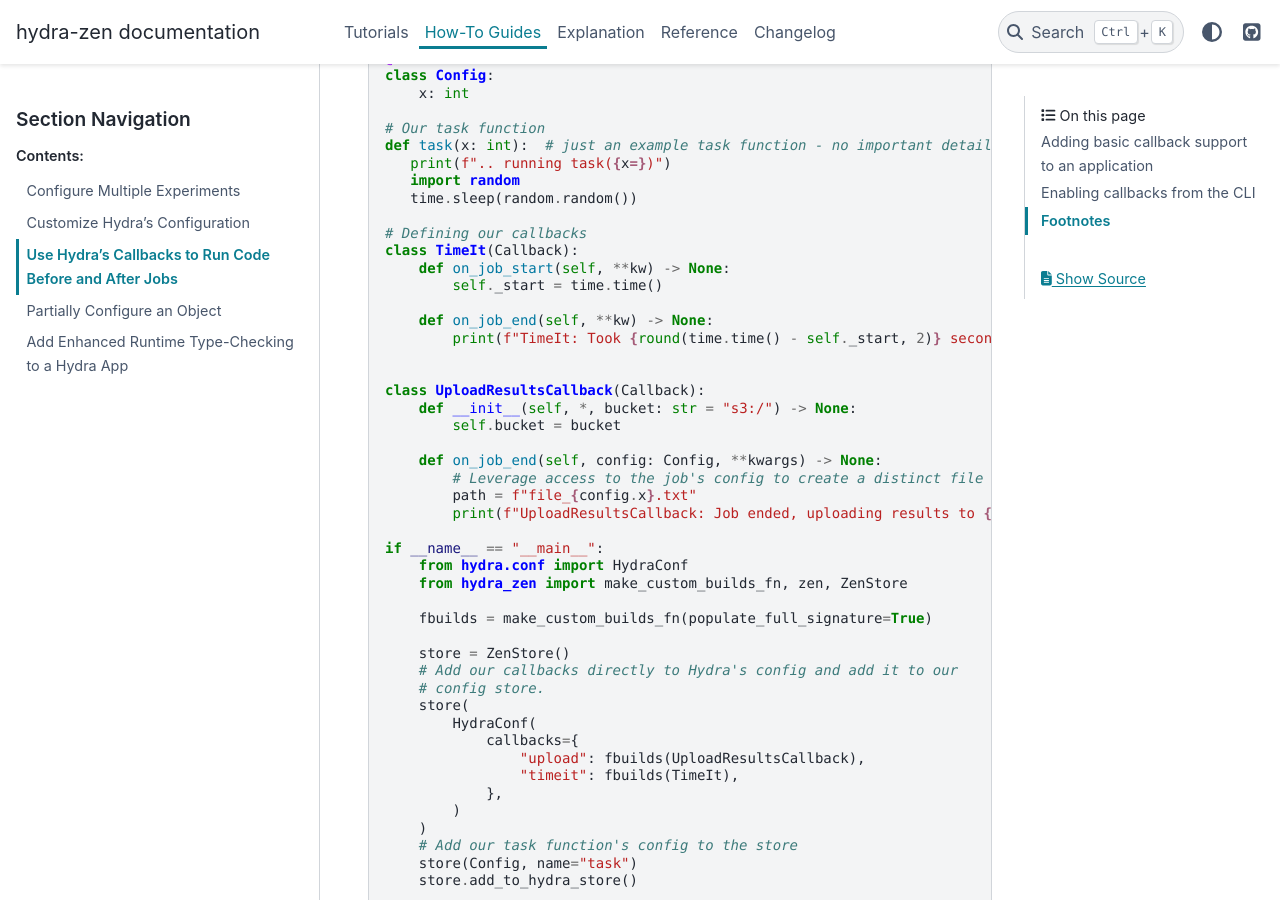
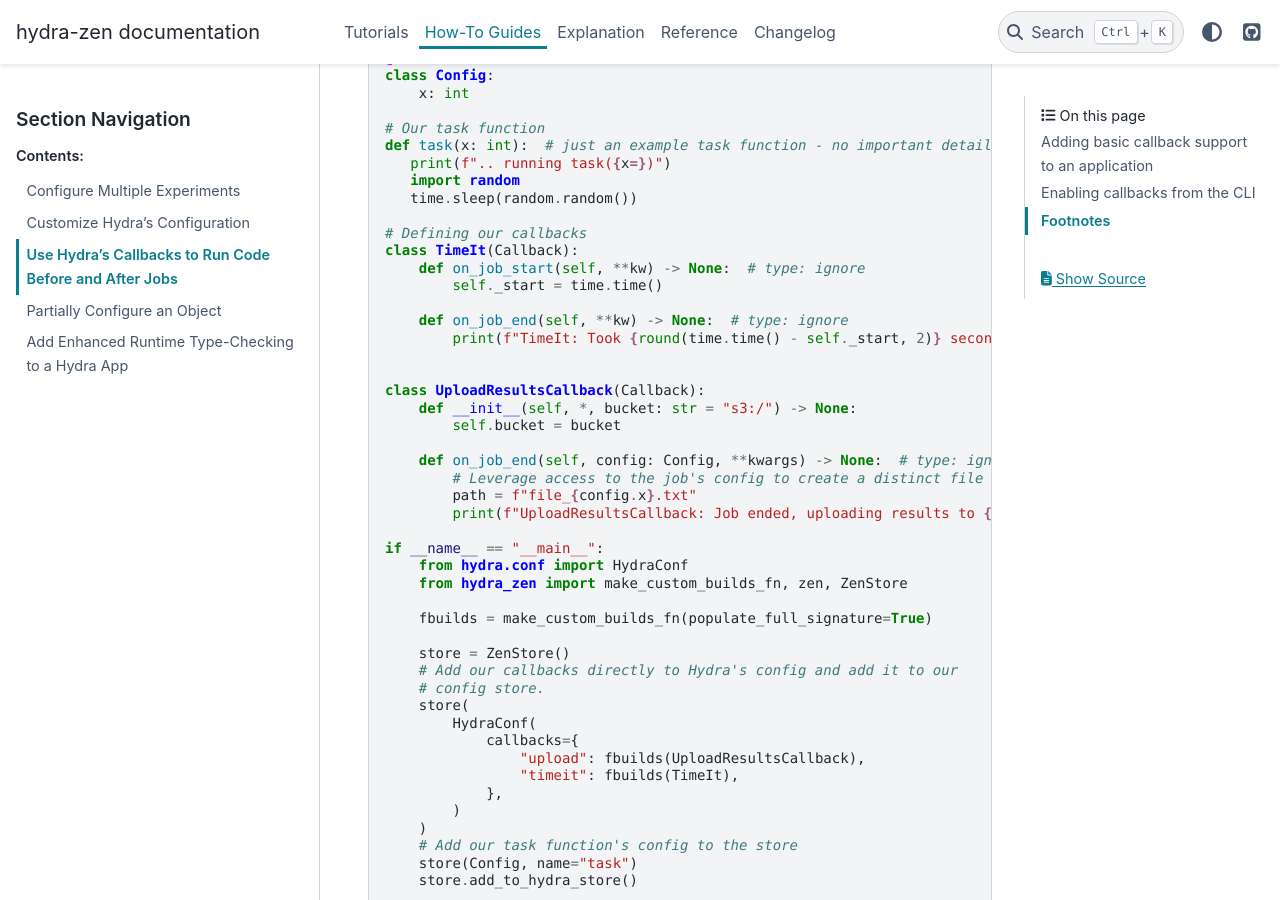
Before and after one commit to mit-ll-responsible-ai/hydra-zen, a Sphinx documentation site: the page built from docs/source/how_to/use_callbacks.rst, in a window 1280 px wide and 900 px high, scrolled down 844 px. Built offline with Sphinx 7.4.7 and the PyData theme 0.15.4, drawn with Linux system fonts in a browser that asks for light colours; the version number could not be read and is left out.

Commit message:
pyright compat

```diff
--- a/docs/source/how_to/use_callbacks.rst
+++ b/docs/source/how_to/use_callbacks.rst
@@ -44,10 +44,10 @@ add them to :ref:`Hydra's config <HydraConf>`.
 
    # Defining our callbacks
    class TimeIt(Callback):
-       def on_job_start(self, **kw) -> None:
+       def on_job_start(self, **kw) -> None:  # type: ignore
            self._start = time.time()
 
-       def on_job_end(self, **kw) -> None:
+       def on_job_end(self, **kw) -> None:  # type: ignore
            print(f"TimeIt: Took {round(time.time() - self._start, 2)} seconds")
 
 
@@ -55,7 +55,7 @@ add them to :ref:`Hydra's config <HydraConf>`.
        def __init__(self, *, bucket: str = "s3:/") -> None:
            self.bucket = bucket
 
-       def on_job_end(self, config: Config, **kwargs) -> None:
+       def on_job_end(self, config: Config, **kwargs) -> None:  # type: ignore
            # Leverage access to the job's config to create a distinct file path.
            path = f"file_{config.x}.txt"
            print(f"UploadResultsCallback: Job ended, uploading results to {self.bucket}/{path}")
```
Also changed, not shown: 2 other files.
